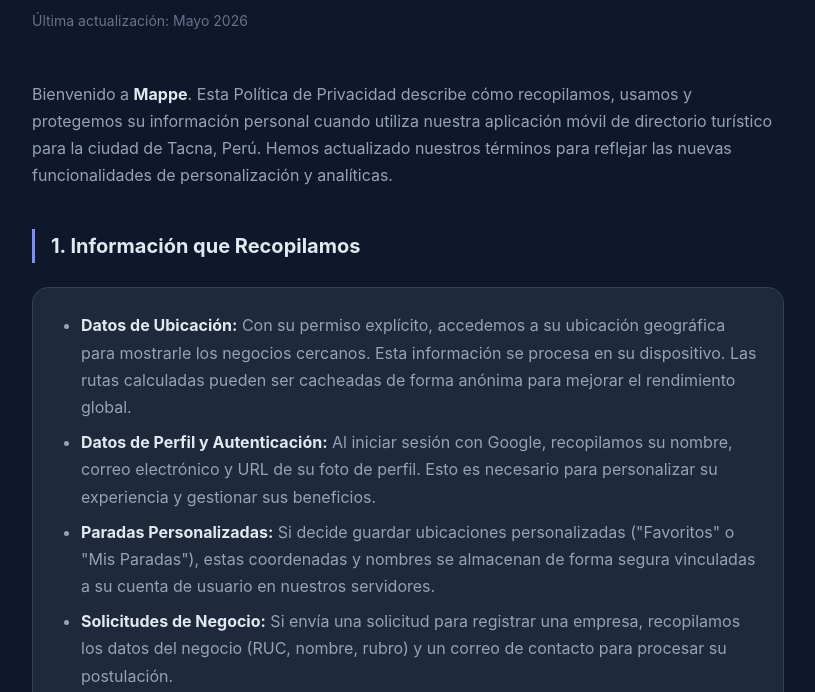
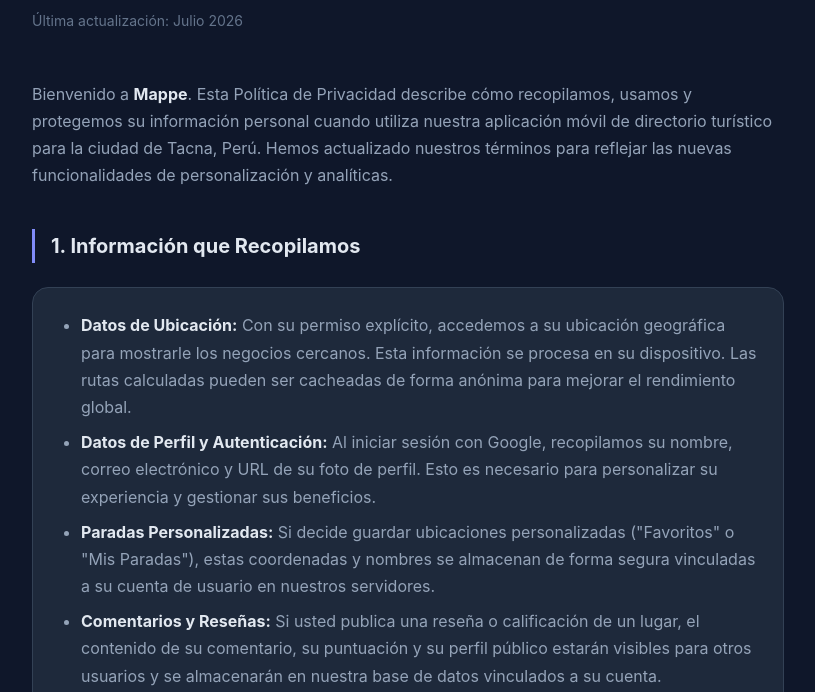
Before and after one commit to mappedevteam/Policy, a plain HTML site: page index.html in a window 1280 px wide. Shown: the part 260-952 px from the top of the page, without its empty margins (232-1047 px from the left). Drawn offline with Linux system fonts and the light colour scheme.

Commit message:
docs: update privacy policy with new review data handling and timestamp

```diff
--- a/index.html
+++ b/index.html
@@ -115,7 +115,7 @@
         <div class="badge">Directorio Turístico · Tacna, Perú</div>
 
         <h1>Política de Privacidad</h1>
-        <p class="updated">Última actualización: Mayo 2026</p>
+        <p class="updated">Última actualización: Julio 2026</p>
 
         <p>
             Bienvenido a <strong style="color:#E2E8F0">Mappe</strong>. Esta Política de Privacidad describe cómo
@@ -137,6 +137,9 @@
                 <li><strong style="color:#E2E8F0">Paradas Personalizadas:</strong> Si decide guardar ubicaciones
                     personalizadas ("Favoritos" o "Mis Paradas"), estas coordenadas y nombres se almacenan de forma
                     segura vinculadas a su cuenta de usuario en nuestros servidores.</li>
+                <li><strong style="color:#E2E8F0">Comentarios y Reseñas:</strong> Si usted publica una reseña o
+                    calificación de un lugar, el contenido de su comentario, su puntuación y su perfil público estarán visibles para otros
+                    usuarios y se almacenarán en nuestra base de datos vinculados a su cuenta.</li>
                 <li><strong style="color:#E2E8F0">Solicitudes de Negocio:</strong> Si envía una solicitud para registrar
                     una empresa, recopilamos los datos del negocio (RUC, nombre, rubro) y un correo de contacto para
                     procesar su postulación.</li>
```
